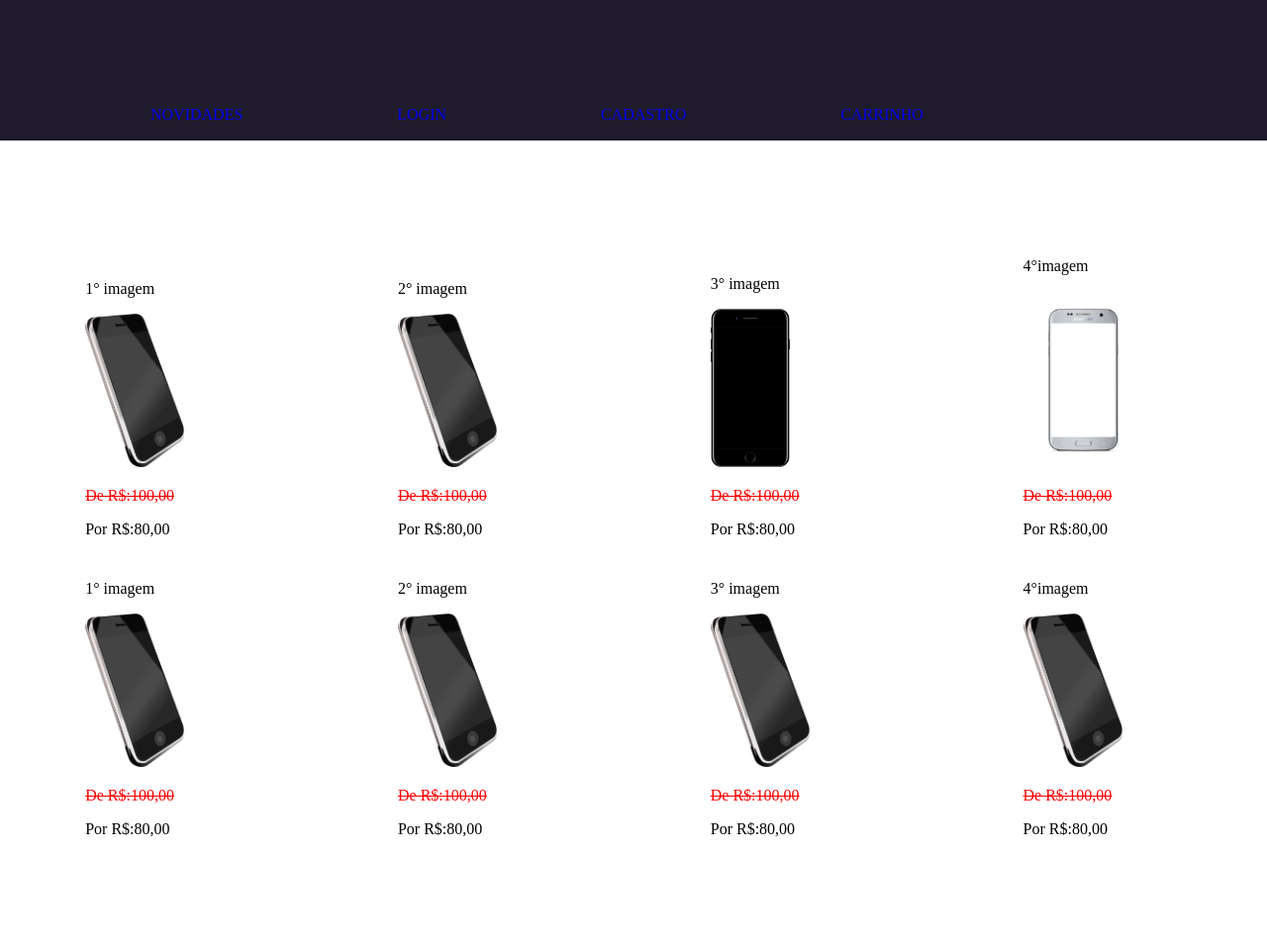
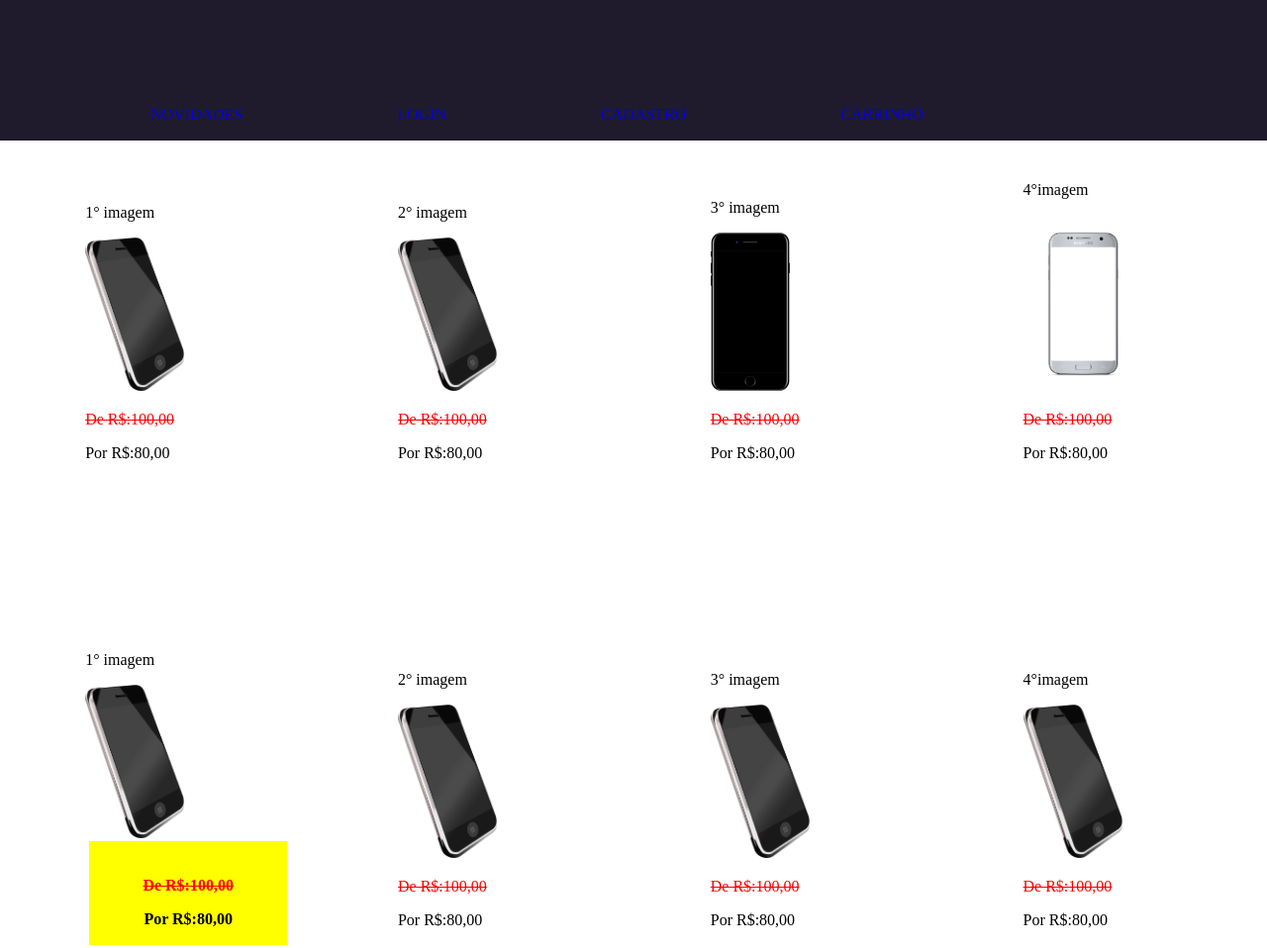
Before and after one commit to Elianars/crud, a plain HTML site: page index.html in a window 1280 px wide. Shown: the top 958 px of the page at 99% size. Drawn offline with Linux system fonts and the light colour scheme; a web font is replaced by a local one.

Commit message:
hover imag

```diff
--- a/index.html
+++ b/index.html
@@ -1,5 +1,6 @@
 <!DOCTYPE html>
 <html lang="en">
+
 <head>
     <meta charset="UTF-8">
     <meta http-equiv="X-UA-Compatible" content="IE=edge">
@@ -7,9 +8,10 @@
     <link rel="stylesheet" href="style.css">
     <title>2022</title>
 </head>
+
 <body>
     <!-- <img id="imagem" src="imagem/montanha.jpg" alt="some text" width=100 height=45> -->
-    <nav  class="menu">
+    <nav class="menu">
 
         <ul>
             <li class="navegacao"><a href="./novidades.html">NOVIDADES</a></li>
@@ -21,15 +23,15 @@
     </nav>
     <main>
         <div id="produtos">
-        <div class="bloco1">
+            <div class="blocox">
                 <p>1° imagem</p>
-            <img src="./imagem/smartphone-gdc83739cc_1280.png " alt="" width="100" >
+                <img src="./imagem/smartphone-gdc83739cc_1280.png " alt="" width="100">
                     <p class="anterior">De R$:100,00 </p>
                     <p>Por R$:80,00 </p>
                 <!-- <p> descrição do produto</p> -->
             </div>
 
-        <div class="bloco2">
+            <div class="blocox">
                 <p>2° imagem</p>
                 <!-- <p> descrição do produto</p> -->
                 <img src="./imagem/smartphone-gdc83739cc_1280.png" alt="" width="100">
@@ -37,14 +39,14 @@
                 <p>Por R$:80,00 </p>
             </div>
 
-        <div class="bloco3">
+            <div class="blocox">
                 <p>3° imagem</p>
                 <img src="./imagem/iphone-7-plus-gf0faab6d1_1280.png" alt="" width="80">
                 <p class="anterior">De R$:100,00 </p>
                 <p>Por R$:80,00 </p>
             </div>
 
-        <div class="bloco4">
+            <div class="blocox">
                 <p>4°imagem</p>
                 <img src="./imagem/phone-gd9e79dfed_1920.png" alt="" width="120">
                 <p class="anterior">De R$:100,00 </p>
@@ -53,9 +55,11 @@
 
             <div class="blocox">
                 <p>1° imagem</p>
-            <img src="./imagem/smartphone-gdc83739cc_1280.png " alt="" width="100" >
+                <img src="./imagem/smartphone-gdc83739cc_1280.png " alt="" width="100">
+                <div class="descricao">
                     <p class="anterior">De R$:100,00 </p>
                     <p>Por R$:80,00 </p>
+                </div>
                 <!-- <p> descrição do produto</p> -->
             </div>
 
@@ -69,7 +73,7 @@
 
             <div class="blocox">
                 <p>3° imagem</p>
-            <img src="./imagem/smartphone-gdc83739cc_1280.png "  alt="" width="100">
+                <img src="./imagem/smartphone-gdc83739cc_1280.png " alt="" width="100">
                 <p class="anterior">De R$:100,00 </p>
                 <p>Por R$:80,00 </p>
             </div>
@@ -84,7 +88,7 @@
         </div>
     </main>
     <footer>
-        <hr size =2 width=50%>
+        <hr size=2 width=50%>
         <p class="mapasite">LOJAS</p>
         <p class="mapasite">LOJAS</p>
         <p class="mapasite">LOJAS</p>
@@ -95,4 +99,5 @@
         <h4 style="text-align:  center;"> Bora pro Rolê &copy;Copyright 2021</h4>
     </footer>
 </body>
+
 </html>
--- a/style.css
+++ b/style.css
@@ -25,7 +25,7 @@ footer{
     padding-block: 2px;
     margin-right: 0px;
     padding-top:1px;
-    margin-top: 25px;
+    margin-top: 2px;
 }
 hr{
      size:150px;
@@ -34,6 +34,8 @@ hr{
  .anterior{
         text-decoration: line-through;
         color:red;
+
+
     }
 .navegacao{
     color:white;
@@ -184,59 +186,45 @@ hr{
     border-radius:1px;} */
 
 
-.bloco1{
-    display:inline-block;
-    width: 200px;
-    height: 170px;
-    margin:2% 4% 2% 4%;
-    /* background-color:  #ff00d4; */
-    padding-left: 35px;
-}
-.bloco4{
-    display:inline-block;
-    /* background-color: #5ed38b; */
-    width: 15%;
-    height: 170px;
-    margin:8% 4% 2% 4%;
-    padding-left: 35px;
 
-
-}
-
-.bloco3{
-    display:inline-block;
-    /* background-color: #2b134b; */
-    display:inline-block;
-    width: 200px;
-    height: 170px;
-    margin:2% 2% 2% 2%;
-    padding-left: 35px;
-
-
-}
-
-.bloco2{
-    display:inline-block;
-    /* background-color: #ec840d; */
-    display:inline-block;
-    width: 200px;
-    height: 170px;
-    margin:2% 4% 2% 2%;
-    padding-left: 35px;
-
-}
 .blocox{
     display:inline-block;
+    /* overflow: hidden; */
     /* background-color: #747079; */
-    /* opacity: 0.8; */
+    /* opacity: 10; */
     width: 200px;
     height: 170px;
     margin:2% 2% 2% 4%;
     padding-left: 35px;
     margin-bottom: 20%;
-    border-radius: 10%;
-    border-bottom-left-radius: 35px;
+    border-radius: 0%;
+    border-bottom-left-radius: 0px;
 
+}
+.blocox img{
+    max-width: 100%;
+    -moz-transition: all 0.3s;
+    -webkit-transition: all 0.3s;
+    transition:all 0.3s;
+}
+.blocox:hover img{
+    -moz-transform:scale(1.1);
+    -webkit-transform: all 0.3s;
+     transform: scale(1.1);
+}
+.descricao{
+    position:relative;
+    left:2%;
+    right: 60%;
+    bottom: 1px;
+    z-index: 10px;
+    padding-top: 20px;
+    padding-bottom: 1px;
+    color:#000000;
+    text-align:center;
+    font-weight:700;
+     text-shadow: 0 1px 3px rgba(0,0,0,);
+     background-color: yellow;
 }
 .breadcrumb{
     padding:0px 1px 10px 15px;
```
Lines whose indentation alone changed are shown as unchanged.
